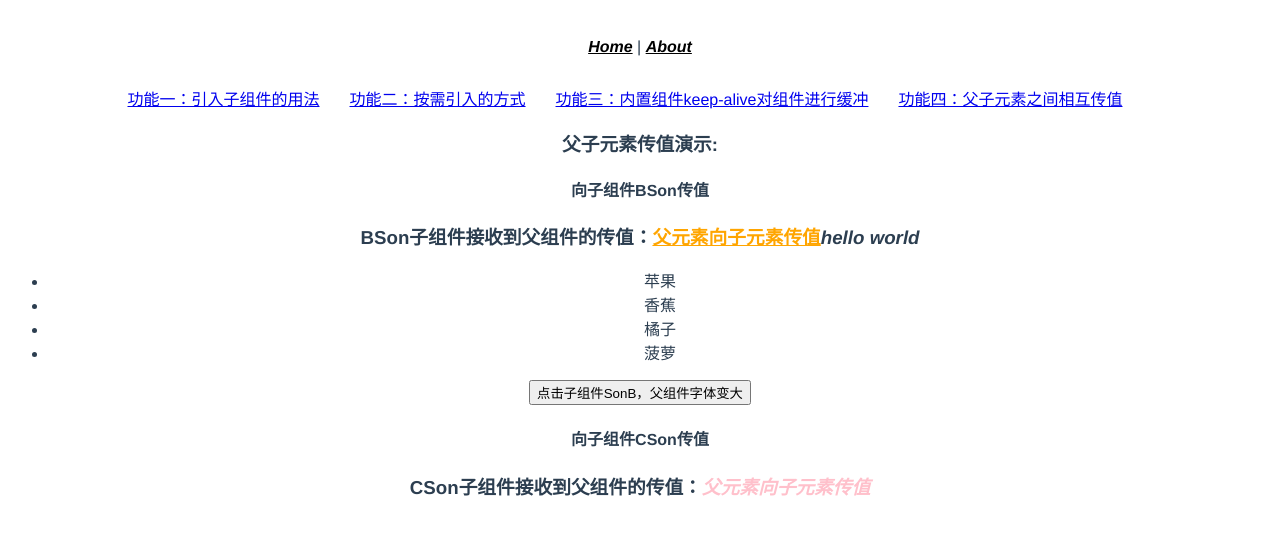
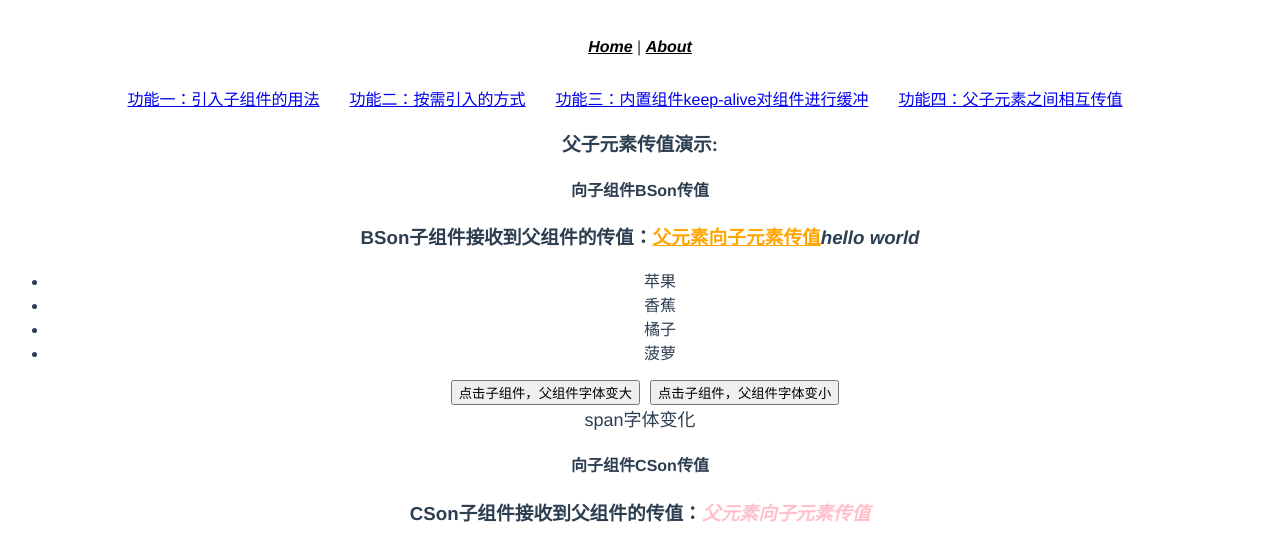
Before and after one commit to bcygsws/vue-recall2, a Vue app: page /#/home/pass_value in a window 1280 px wide. Shown: the top 560 px of the page. Built offline with nearby package versions, Linux system fonts and the light colour scheme.

Commit message:
父、子组件传值

```diff
--- a/src/components/pass_value/Father.vue
+++ b/src/components/pass_value/Father.vue
@@ -2,11 +2,17 @@
   <div class="pass_container">
     <h3>父子元素传值演示:</h3>
     <h4>{{ msg }}</h4>
-    <b-son :rec="info" rv="hello world" :fru="fru" @text-enlarged="handle">
+    <b-son
+      :rec="info"
+      rv="hello world"
+      :fru="fru"
+      @text-enlarged="handle"
+      @text-small="handle1"
+    >
       }}</b-son
     >
     <!-- 父组件接收子组件传值x -->
-    <span>{{ x }}</span>
+    <span :style="{ fontSize: fontSize + 'px' }">span字体变化</span>
     <h4>向子组件CSon传值</h4>
     <c-son :rev="info"></c-son>
   </div>
@@ -21,13 +27,26 @@ export default {
       msg: '向子组件BSon传值',
       info: '父元素向子元素传值',
       fru: ['苹果', '香蕉', '橘子', '菠萝'],
-      // 接收子组件向父组件传值
-      x: '',
+      // span标签文本的默认值为10，子组件传值控制其字体大小
+      fontSize: 18,
+      fontSmall: 18,
     };
+  },
+  mounted() {
+    console.log(this.$refs.lab);
   },
   methods: {
     handle(value) {
-      this.x = value;
+      this.fontSize += value;
+      if (this.fontSize >= 50) {
+        this.fontSize = 50;
+      }
+    },
+    handle1(value) {
+      this.fontSize -= value;
+      if (this.fontSize <= 10) {
+        this.fontSize = 10;
+      }
     },
   },
   components: {
--- a/src/components/pass_value/SonB.vue
+++ b/src/components/pass_value/SonB.vue
@@ -9,9 +9,10 @@
       <li v-for="(item, index) in fru" :key="index">{{ item }}</li>
     </ul>
     <!-- 子组件向父组件传值 -->
-    <button @click="$emit('text-enlarged', 5)">
-      点击子组件SonB，父组件字体变大
+    <button @click="$emit('text-enlarged', 2)">
+      点击子组件，父组件字体变大
     </button>
+    <button @click="$emit('text-small', 2)">点击子组件，父组件字体变小</button>
   </div>
 </template>
 <script>
@@ -40,5 +41,8 @@ export default {
       color: orange;
     }
   }
+  button {
+    margin-left: 10px;
+  }
 }
 </style>
```
